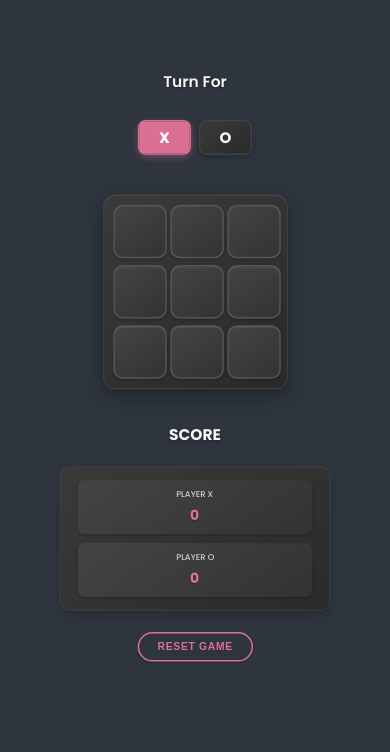
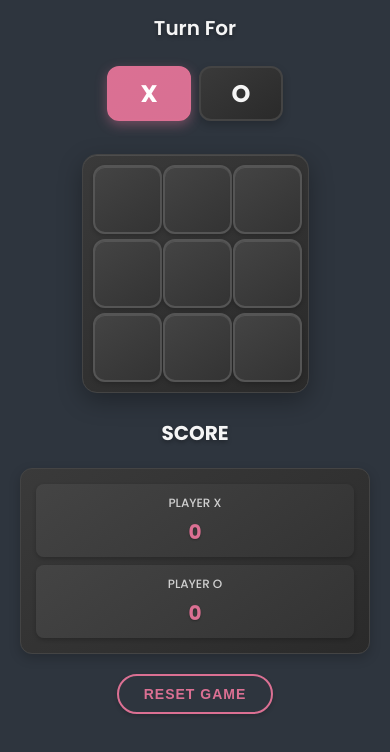
Before and after one commit to Baljender-Singh-Bamrah/Tic-Tac-Toe, a plain HTML site: page index.html in a window 390 px wide. Drawn offline with Linux system fonts and the light colour scheme.

Commit message:
Update style.css

```diff
--- a/style.css
+++ b/style.css
@@ -274,7 +274,7 @@ h2 {
         align-items: flex-start;
     }
     *{
-        scale: 0.95;
+        scale: 1;
     }
 
     .game-board {
```
